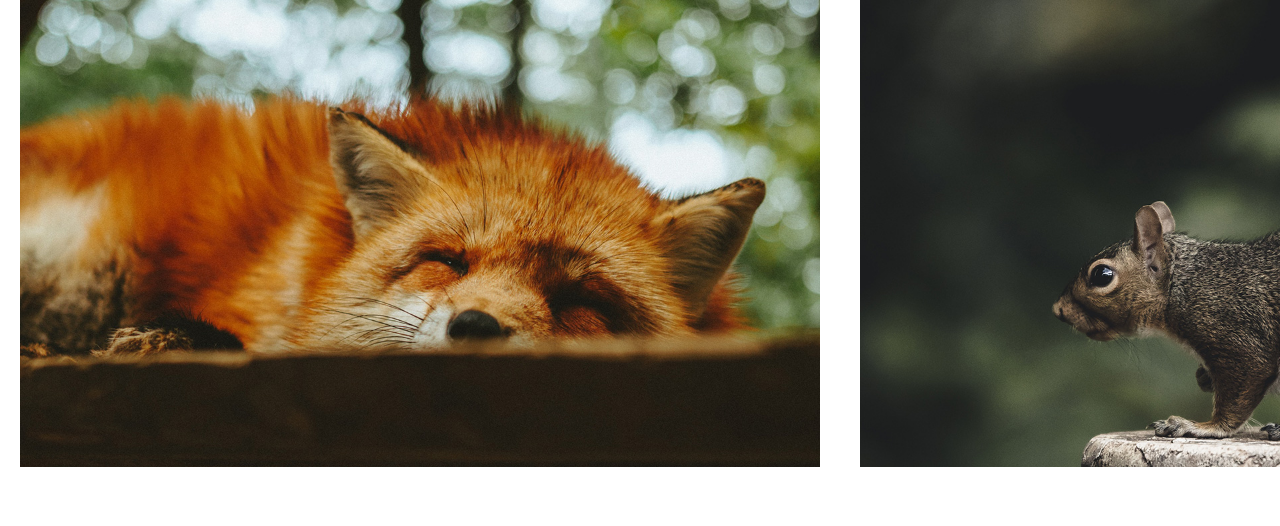
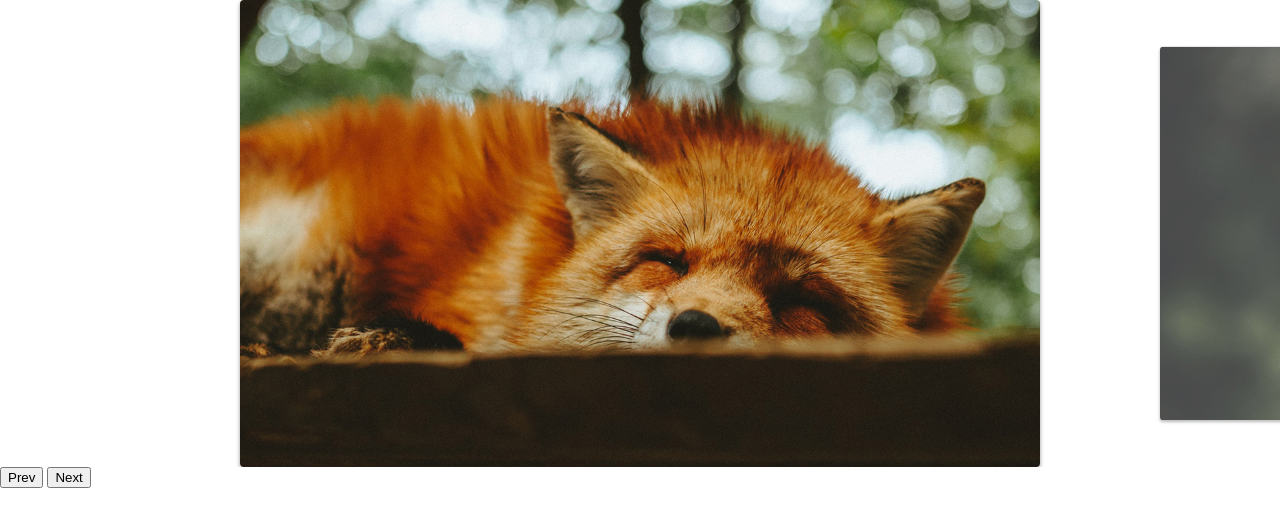
Before and after one commit to EdineiPinho/Slide, a plain HTML site: page index.html in a window 1280 px wide. Drawn offline with Linux system fonts and the light colour scheme.

Commit message:
feat(style.css, script.js): adicionada funcionalidade que concerta o slide após o resize da tela

```diff
--- a/css/style.css
+++ b/css/style.css
@@ -1,10 +1,10 @@
 body {
-  margin: 0;
+  margin: 0px;
 }
 
 ul {
-  padding: 0;
-  margin: 0;
+  padding: 0px;
+  margin: 0px;
   list-style: none;
 }
 
@@ -21,9 +21,25 @@ img {
   display: flex;
 }
 
+.slide:hover {
+  will-change: transform;
+}
+
 .slide li {
   flex-shrink: 0;
   width: 80vw;
   max-width: 800px;
   margin: 0 20px;
+
+  border-radius: 4px;
+  overflow: hidden;
+  box-shadow: 0 2px 4px rgba(0,0,0,.4);
+  opacity: .8;
+  transform: scale(.8);
+  transition: .4s;
 }
+
+.slide li.active {
+  opacity: 1;
+  transform: scale(1);
+}
--- a/index.html
+++ b/index.html
@@ -1,26 +1,27 @@
 <!DOCTYPE html>
 <html lang="en">
-
 <head>
   <meta charset="UTF-8">
-  <meta http-equiv="X-UA-Compatible" content="IE=edge">
   <meta name="viewport" content="width=device-width, initial-scale=1.0">
-  <title>Slide JavaScript</title>
-  <link rel="stylesheet" href="./css/style.css">
+  <meta http-equiv="X-UA-Compatible" content="ie=edge">
+  <title>Slide Curso JavaScript</title>
+  <link rel="stylesheet" href="css/style.css">
 </head>
-<div class="slide-wrapper">
-  <ul class="slide">
-    <li><img src="./img/foto1.jpg" alt=""></li>
-    <li><img src="./img/foto2.jpg" alt=""></li>
-    <li><img src="./img/foto3.jpg" alt=""></li>
-    <li><img src="./img/foto4.jpg" alt=""></li>
-    <li><img src="./img/foto5.jpg" alt=""></li>
-    <li><img src="./img/foto6.jpg" alt=""></li>
-  </ul>
-</div>
-
 <body>
-  <script type="module" src="./js/script.js"></script>
+  <div class="slide-wrapper">
+    <ul class="slide">
+      <li><img src="img/foto1.jpg" alt=""></li>
+      <li><img src="img/foto2.jpg" alt=""></li>
+      <li><img src="img/foto3.jpg" alt=""></li>
+      <li><img src="img/foto4.jpg" alt=""></li>
+      <li><img src="img/foto5.jpg" alt=""></li>
+      <li><img src="img/foto6.jpg" alt=""></li>
+    </ul>
+  </div>
+  <div class="arrow-nav">
+    <button class="prev">Prev</button>
+    <button class="next">Next</button>
+  </div>
+  <script type="module" src="js/script.js"></script>
 </body>
-
 </html>
--- a/js/script.js
+++ b/js/script.js
@@ -1,8 +1,7 @@
-import Slide from './slide.js';
+import { SlideNav } from './slide.js';
 
-const slide = new Slide('.slide', '.slide-wrapper');
+const slide = new SlideNav('.slide', '.slide-wrapper');
 slide.init();
+slide.addArrow('.prev', '.next');
+
 console.log(slide);
-
-slide.changeSlide(3);
-slide.activePrevSlide();
--- a/js/slide.js
+++ b/js/slide.js
@@ -1,11 +1,14 @@
-export default class Slide {
+import debounce from './debounce.js';
+
+export class Slide {
   constructor(slide, wrapper) {
     this.slide = document.querySelector(slide)
     this.wrapper = document.querySelector(wrapper);
     this.dist = { finalPosition: 0, startX: 0, movement: 0 }
+    this.activeClass = 'active';
   }
 
-  transition(active){
+  transition(active) {
     this.slide.style.transition = active ? 'transform .3s' : '';
   }
 
@@ -43,14 +46,14 @@ export default class Slide {
     const movetype = (event.type === 'mouseup') ? 'mousemove' : 'touchmove';
     this.wrapper.removeEventListener(movetype, this.onMove);
     this.dist.finalPosition = this.dist.movePosition;
+    this.transition(true);
     this.changeSlideOnEnd();
-    this.transition(true);
   }
 
-  changeSlideOnEnd(){
-    if(this.dist.movement > 120 && this.index.next!== undefined){
+  changeSlideOnEnd() {
+    if (this.dist.movement > 120 && this.index.next !== undefined) {
       this.activeNextSlide();
-    } else if(this.dist.movement < -120 && this.index.prev!== undefined){
+    } else if (this.dist.movement < -120 && this.index.prev !== undefined) {
       this.activePrevSlide();
     } else {
       this.changeSlide(this.index.active);
@@ -64,27 +67,22 @@ export default class Slide {
     this.wrapper.addEventListener('touchend', this.onEnd);
   }
 
-  bindEvents() {
-    this.onStart = this.onStart.bind(this);
-    this.onMove = this.onMove.bind(this);
-    this.onEnd = this.onEnd.bind(this);
-  }
+  // Slides config
 
-  // Slides config
-  slidePosition(slide){
+  slidePosition(slide) {
     const margin = (this.wrapper.offsetWidth - slide.offsetWidth) / 2;
     return -(slide.offsetLeft - margin);
   }
 
-  slidesConfig(){
+  slidesConfig() {
     this.slideArray = [...this.slide.children].map((element) => {
-      const poistion = this.slidePosition(element);
+      const position = this.slidePosition(element);
       return { position, element };
     });
   }
 
-  slideIndexNav(index){
-    const last = this.slideArray.length -1;
+  slidesIndexNav(index) {
+    const last = this.slideArray.length - 1;
     this.index = {
       prev: index ? index - 1 : undefined,
       active: index,
@@ -92,26 +90,69 @@ export default class Slide {
     }
   }
 
-  changeSlide(index){
+  changeSlide(index) {
     const activeSlide = this.slideArray[index];
-    this.moveSlide(activeSlide.position)
-    this.slideIndexNav(index);
+    this.moveSlide(activeSlide.position);
+    this.slidesIndexNav(index);
     this.dist.finalPosition = activeSlide.position;
+    this.changeActiveClass();
   }
 
-  activePrevSlide(){
-    if(this.index.prev !== undefined) this.changeSlide(this.index.prev)
+  changeActiveClass() {
+    this.slideArray.forEach(item => item.element.classList.remove(this.activeClass));
+    this.slideArray[this.index.active].element.classList.add(this.activeClass);
   }
 
-  activeNextSlide(){
-    if(this.index.next !== undefined) this.changeSlide(this.index.next)
+  activePrevSlide() {
+    if (this.index.prev !== undefined) this.changeSlide(this.index.prev);
+  }
+
+  activeNextSlide() {
+    if (this.index.next !== undefined) this.changeSlide(this.index.next);
+  }
+
+  onResize() {
+    setTimeout(() => {
+      this.slidesConfig();
+      this.changeSlide(this.index.active);
+    }, 1000);
+  }
+
+  addResizeEvent() {
+    window.addEventListener('resize', this.onResize);
+  }
+
+  bindEvents() {
+    this.onStart = this.onStart.bind(this);
+    this.onMove = this.onMove.bind(this);
+    this.onEnd = this.onEnd.bind(this);
+
+    this.activePrevSlide = this.activePrevSlide.bind(this);
+    this.activeNextSlide = this.activeNextSlide.bind(this);
+
+    this.onResize = debounce(this.onResize.bind(this), 200);
   }
 
   init() {
     this.bindEvents();
+    this.transition(true);
     this.addSlideEvents();
     this.slidesConfig();
-    this.transition(true);
+    this.addResizeEvent();
+    this.changeSlide(0);
     return this;
   }
 }
+
+export class SlideNav extends Slide {
+  addArrow(prev, next) {
+    this.prevElement = document.querySelector(prev);
+    this.nextElement = document.querySelector(next);
+    this.addArrowEvent();
+  }
+
+  addArrowEvent() {
+    this.prevElement.addEventListener('click', this.activePrevSlide);
+    this.nextElement.addEventListener('click', this.activeNextSlide);
+  }
+}
```
